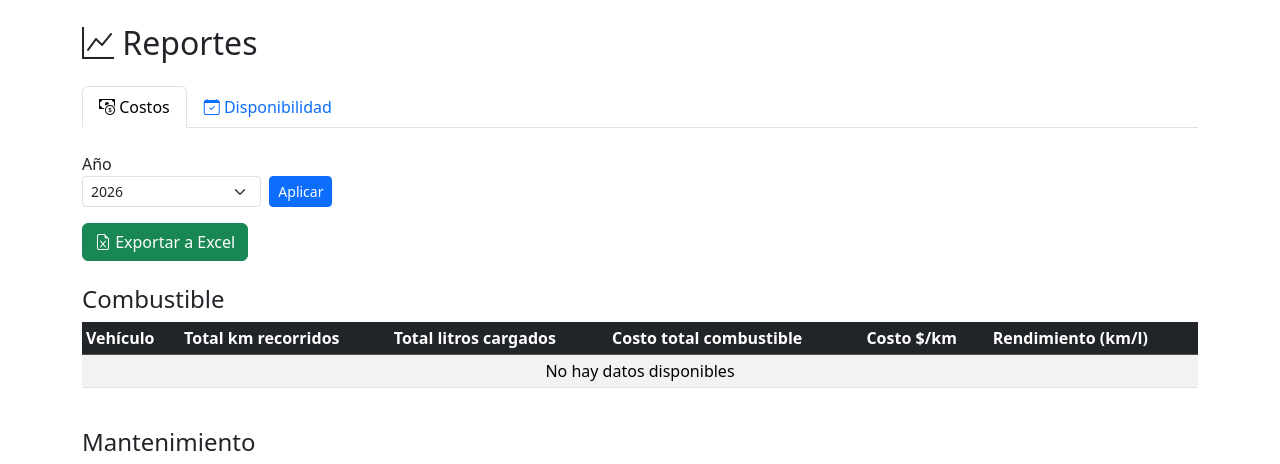
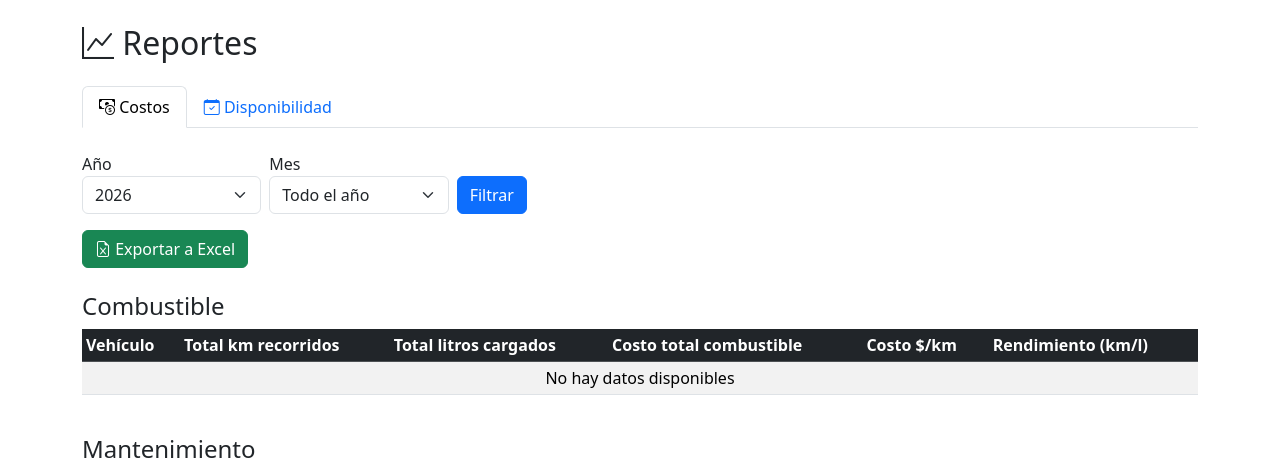
Before and after one commit to sergiodmartinezf/gestion_flota_hrn, a Django app: page /reportes/ in a window 1280 px wide. Shown: the top 464 px of the page. Run offline with Django 5.2, Linux system fonts and the light colour scheme; data that the repository does not hold is empty; some libraries are stand-ins or nearby versions.

Commit message:
actualización con main

```diff
--- a/flota/templates/flota/reportes.html
+++ b/flota/templates/flota/reportes.html
@@ -105,19 +105,37 @@
             <input type="hidden" name="tab" value="costos">
             <div class="col-md-2">
                 <label for="anio-costos" class="form-label mb-0">Año</label>
-                <select name="anio" id="anio-costos" class="form-select form-select-sm">
+                <select name="anio" id="anio-costos" class="form-select">
                     {% for a in anios_disponibles %}
                         <option value="{{ a|unlocalize }}" {% if a == anio_costos %}selected{% endif %}>{{ a|unlocalize }}</option>
                     {% endfor %}
                 </select>
             </div>
+            <div class="col-md-2">
+                <label for="mes-costos" class="form-label mb-0">Mes</label>
+                <select name="mes_costos" id="mes-costos" class="form-select">
+                    <option value="">Todo el año</option>
+                    <option value="1" {% if mes_costos == 1 %}selected{% endif %}>Enero</option>
+                    <option value="2" {% if mes_costos == 2 %}selected{% endif %}>Febrero</option>
+                    <option value="3" {% if mes_costos == 3 %}selected{% endif %}>Marzo</option>
+                    <option value="4" {% if mes_costos == 4 %}selected{% endif %}>Abril</option>
+                    <option value="5" {% if mes_costos == 5 %}selected{% endif %}>Mayo</option>
+                    <option value="6" {% if mes_costos == 6 %}selected{% endif %}>Junio</option>
+                    <option value="7" {% if mes_costos == 7 %}selected{% endif %}>Julio</option>
+                    <option value="8" {% if mes_costos == 8 %}selected{% endif %}>Agosto</option>
+                    <option value="9" {% if mes_costos == 9 %}selected{% endif %}>Septiembre</option>
+                    <option value="10" {% if mes_costos == 10 %}selected{% endif %}>Octubre</option>
+                    <option value="11" {% if mes_costos == 11 %}selected{% endif %}>Noviembre</option>
+                    <option value="12" {% if mes_costos == 12 %}selected{% endif %}>Diciembre</option>
+                </select>
+            </div>
             <div class="col-auto">
-                <button type="submit" class="btn btn-primary btn-sm">Aplicar</button>
+                <button type="submit" class="btn btn-primary">Filtrar</button>
             </div>
         </form>
 
         <div class="mb-3">
-            <a href="?exportar=excel&tab=costos&amp;anio={{ anio_costos|unlocalize }}" class="btn btn-success">
+            <a href="?exportar=excel&tab=costos&amp;anio={{ anio_costos|unlocalize }}{% if mes_costos %}&amp;mes_costos={{ mes_costos }}{% endif %}" class="btn btn-success">
                 <i class="bi bi-file-earmark-excel"></i> Exportar a Excel
             </a>
         </div>
--- a/flota/views/reportes/vistas.py
+++ b/flota/views/reportes/vistas.py
@@ -57,7 +57,14 @@ def reportes(request):
                 mes_disp = None
             return exportar_disponibilidad_excel(request, anio_disp, mes_disp)
         else:
-            return exportar_costos_excel(request)
+            anio_str = request.GET.get('anio', str(datetime.now().year))
+            anio = int(anio_str) if anio_str.isdigit() else datetime.now().year
+            mes_costos = request.GET.get('mes_costos')
+            if mes_costos and mes_costos.isdigit():
+                mes_costos = int(mes_costos)
+            else:
+                mes_costos = None
+            return exportar_costos_excel(request, anio, mes_costos)
 
     active_tab = request.GET.get('tab', 'costos')
     tab_manager = TabManager(request)
@@ -73,7 +80,16 @@ def reportes(request):
     if anio_costos not in anios_disponibles:
         anio_costos = anios_disponibles[0]
 
-    fecha_desde_c, fecha_hasta_c = rango_fechas_reporte(anio_costos, None)
+    # Obtener mes para costos (similar a disponibilidad)
+    mes_costos = request.GET.get('mes_costos')
+    if mes_costos and mes_costos.isdigit():
+        mes_costos = int(mes_costos)
+        if not (1 <= mes_costos <= 12):
+            mes_costos = None
+    else:
+        mes_costos = None
+
+    fecha_desde_c, fecha_hasta_c = rango_fechas_reporte(anio_costos, mes_costos)
 
     vehiculos = Vehiculo.objects.all().order_by('patente')
     v_ids = [v.id for v in vehiculos]
@@ -281,6 +297,7 @@ def reportes(request):
         'alertas_variacion': alertas_variacion,
         'anio': anio,
         'anio_costos': anio_costos,
+        'mes_costos': mes_costos,
         'anios_disponibles': anios_disponibles,
         'active_tab': active_tab,
         'tab_manager': tab_manager,
```
Also changed, not shown: flota/views/reportes/exportaciones.py (+5 -10 lines).
